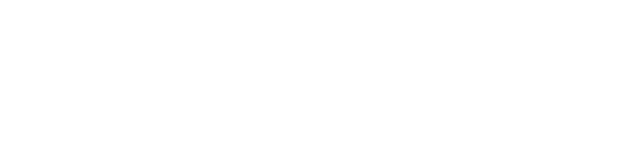
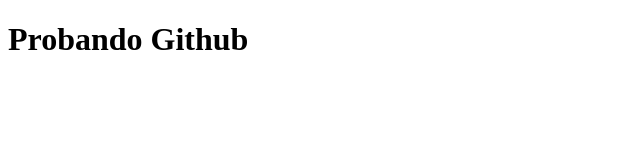
Before and after one commit to anahenna/test-repo, a plain HTML site: page index.html in a window 1280 px wide. Shown: the whole page, without its empty margins (0-640 px from the left). Drawn offline with Linux system fonts and the light colour scheme.

Commit message:
agregue color

```diff
--- /dev/null
+++ b/assets/css/style.css
@@ -0,0 +1,3 @@
+h1 {
+    color: chocolate;
+}
--- a/index.html
+++ b/index.html
@@ -4,11 +4,11 @@
 <head>
     <meta charset="UTF-8">
     <meta name="viewport" content="width=device-width, initial-scale=1.0">
-    <title>Probando Github</title>
+    <title>Github</title>
 </head>
 
 <body>
-
+    <h1>Probando Github</h1>
 </body>
 
 </html>
```
